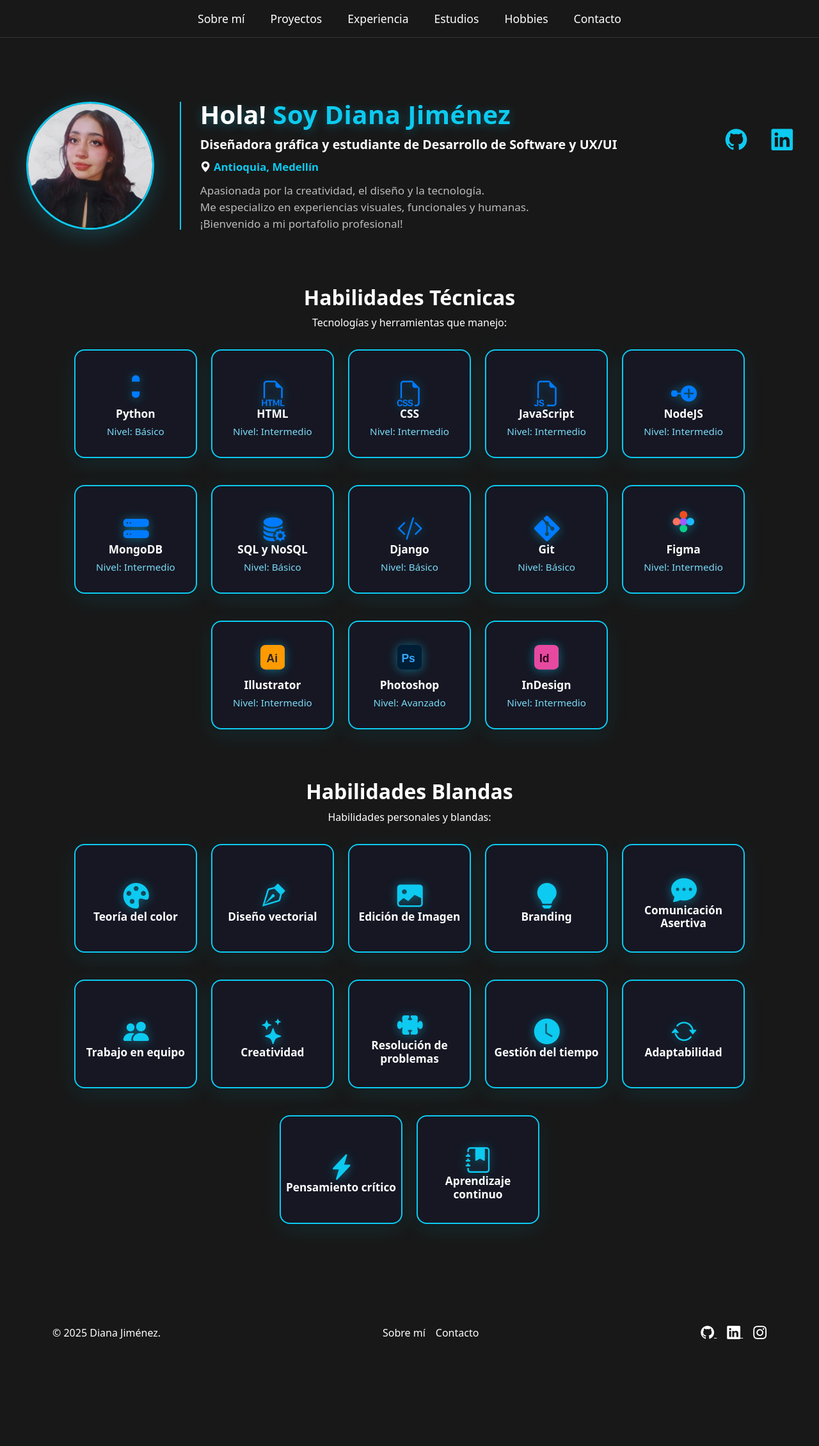
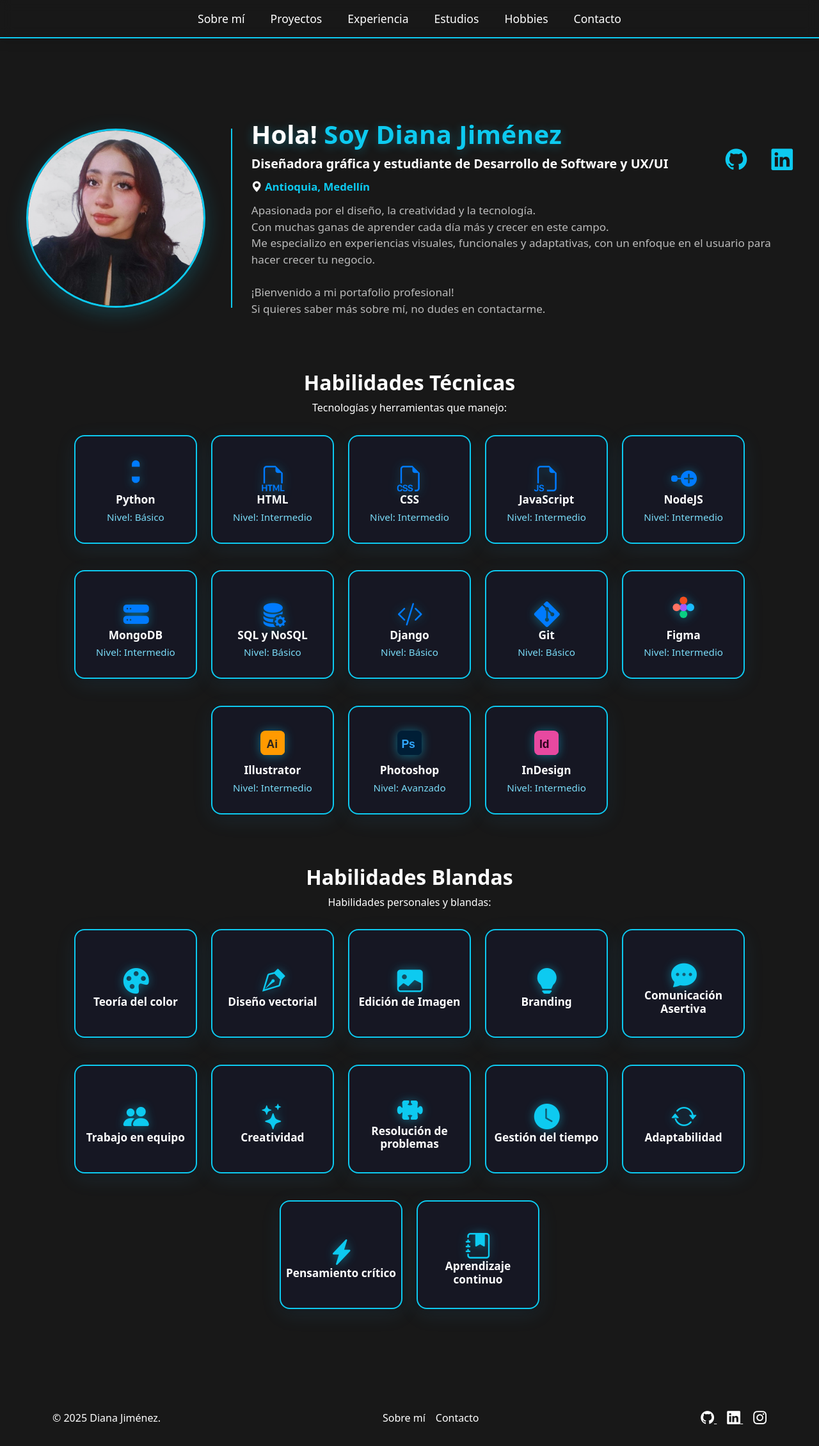
Before and after one commit to DianaJJ0/proyecto-portafolio, a Django app: page /sobre-mi/ in a window 1280 px wide. Shown: the whole page at 64% size. Before the commit the page ends 2093 px from the top, so only its background shows below. Run offline with Django 5.2, Linux system fonts and the light colour scheme; data comes from the database, SQL or seed files in the repository; both versions use the stored data as it was after the commit.

Commit message:
Mejorar la estructura y el estilo de las plantillas del portafolio, incluyendo ajustes en la base de datos, cambios en el diseño de la foto de perfil y la navegación fija.

```diff
--- a/portafolio_app/templates/portafolio/base.html
+++ b/portafolio_app/templates/portafolio/base.html
@@ -29,7 +29,6 @@
             <a class="nav-link px-3" href="{% url 'lista_hobbies' %}">Hobbies</a>
             <a class="nav-link px-3" href="{% url 'contacto' %}">Contacto</a>
             </nav>
-        </div>
         </div>
     </header>
 
--- a/portafolio_app/templates/portafolio/sobre_mi.html
+++ b/portafolio_app/templates/portafolio/sobre_mi.html
@@ -12,6 +12,7 @@
             <img src="{% static 'img/dianaperfil-fondo.png' %}" alt="Foto de Diana Carolina Jiménez"
                 class="profile-photo profile-photo-lg">
         </div>
+
         <!-- Info personal + redes -->
         <div class="profile-info-container flex-grow-1 d-flex flex-column">
             <div class="d-flex align-items-center justify-content-between flex-wrap w-100">
@@ -39,9 +40,11 @@
                 </div>
             </div>
             <div class="profile-desc mt-1">
-                Apasionada por la creatividad, el diseño y la tecnología.<br>
-                Me especializo en experiencias visuales, funcionales y humanas.<br>
-                ¡Bienvenido a mi portafolio profesional!
+                Apasionada por el diseño, la creatividad y la tecnología.<br>
+                Con muchas ganas de aprender cada día más y crecer en este campo.<br>
+                Me especializo en experiencias visuales, funcionales y adaptativas, con un enfoque en el usuario para hacer crecer tu negocio.<br>
+
+                <br>¡Bienvenido a mi portafolio profesional! <br> Si quieres saber más sobre mí, no dudes en contactarme.
             </div>
         </div>
     </section>
--- a/static/css/habilidades.css
+++ b/static/css/habilidades.css
@@ -2,7 +2,7 @@
    CONTENEDOR CENTRAL CON MÁRGENES
    ============================ */
 .container-custom {
-    max-width: 1400px;
+    max-width: 1500px;
     margin: 0 auto;
     padding-left: 40px;
     padding-right: 40px;
@@ -37,15 +37,20 @@
     padding-right: 2.5rem;
     border-right: 2px solid #0dcaf0;
 }
+/* ============================
+   FOTO DE PERFIL MÁS GRANDE
+   ============================ */
+
 .profile-photo-lg {
-    width: 200px;
-    height: 200px;
+    width: 280px;
+    height: 280px;
     object-fit: cover;
     border-radius: 50%;
     border: 3px solid #0dcaf0;
     box-shadow: 0 8px 32px rgba(13, 202, 240, 0.22);
     background: #181818;
 }
+
 .profile-info-container {
     flex: 1;
     min-width: 0;
@@ -105,7 +110,7 @@
     background: rgba(22, 23, 43, 0.582);
     border: 2px solid #0dcaf0;
     border-radius: 16px;
-    box-shadow: 0 8px 32px rgba(13,202,240,0.11), 0 1.5px 12px rgba(0,0,0,0.28);
+    box-shadow: 0 8px 32px rgba(52, 153, 221, 0.11), 0 1.5px 12px rgba(0,0,0,0.28);
     backdrop-filter: blur(1.5px);
     position: relative;
     display: flex;
@@ -116,7 +121,7 @@
 .modern-skill-card:hover {
     transform: translateY(-10px) scale(1.04);
     border-color: #fff;
-    box-shadow: 0 12px 40px rgba(13,202,240,0.13), 0 4px 18px rgba(0,0,0,0.38);
+    box-shadow: 0 12px 40px rgba(13, 138, 240, 0.13), 0 4px 18px rgba(0,0,0,0.38);
 }
 .skill-card-equal {
     width: 192px;
--- a/static/css/styles.css
+++ b/static/css/styles.css
@@ -12,11 +12,7 @@ body {
     display: flex;
     flex-direction: column;
     height: 100vh;
-    color: #fff; /* Color de texto blanco por defecto para todo el sitio */
-}
-
-main {
-    flex: 1 0 auto; /* El contenido principal ocupa el espacio restante */
+    color: #fff;
 }
 
 /* --- Tipografía global: todas las tipografías en blanco --- */
@@ -30,12 +26,26 @@ body, h1, h2, h3, h4, h5, h6, p, ul, ol, li, label, span, a, .lead {
 }
 
 /* ============================
-   COMPONENTES REUTILIZABLES
+   ENCABEZADO FIJO Y TRANSPARENTE
    ============================ */
+.header-nav {
+    position: fixed;                     /* Fijo arriba SIEMPRE */
+    top: 0;
+    left: 0;
+    width: 100%;                        /* Usa 100% para evitar scroll horizontal */
+    z-index: 99999;                     /* Más alto que todo */
+    background: rgba(24, 24, 24, 0.96); /* Menos transparente, más visible */
+    box-shadow: 0 2px 18px rgba(0,0,0,0.18);
+    backdrop-filter: blur(9px);
+    -webkit-backdrop-filter: blur(9px);
+    border-bottom: 2px solid #0dcaf0;   /* Borde cian visible para pruebas */
+    transition: background 0.25s, backdrop-filter 0.22s;
+}
 
-/* --- Barra de Navegación --- */
-.header-nav {
-  border-bottom: 1px solid #333;
+/* Ajusta el padding del main para que el header no tape el contenido */
+main {
+    flex: 1 0 auto;
+    padding-top: 90px;
 }
 
 .header-nav .nav-link {
```
Also changed, not shown: db.sqlite3.
